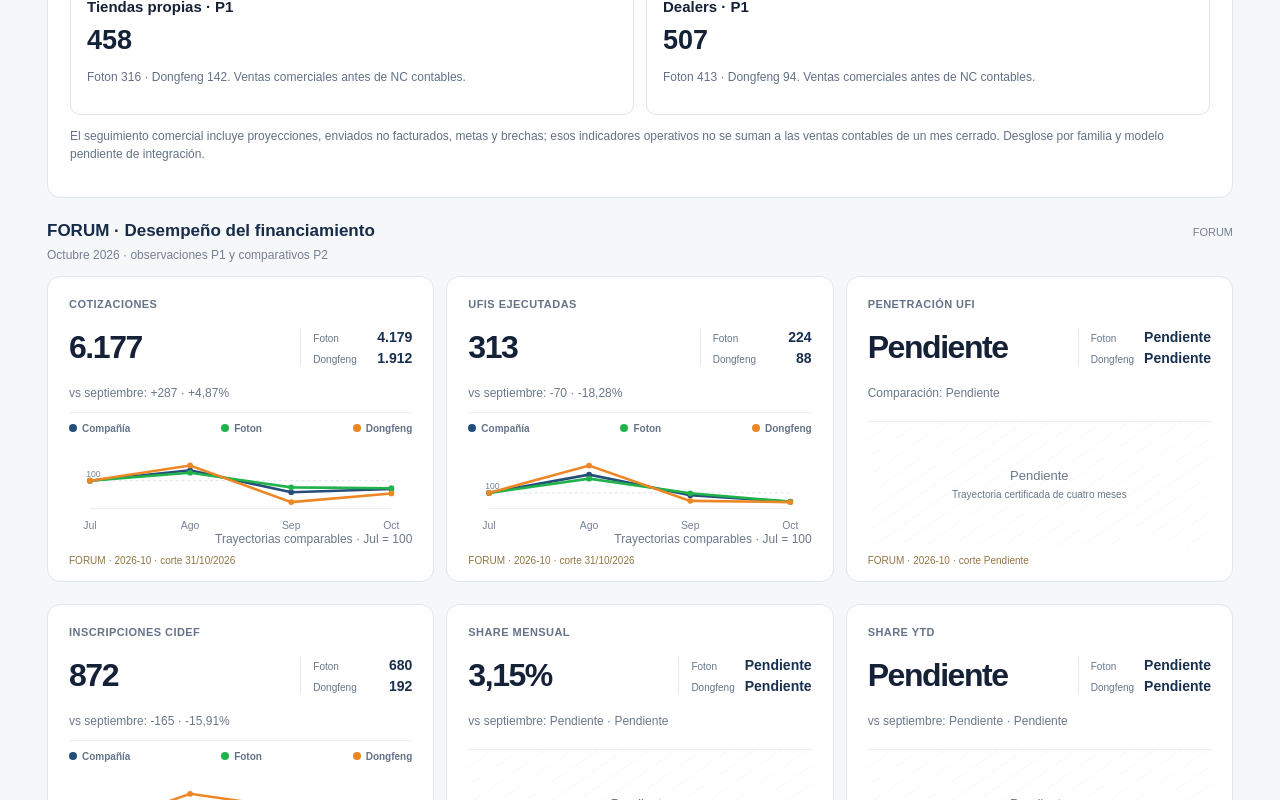
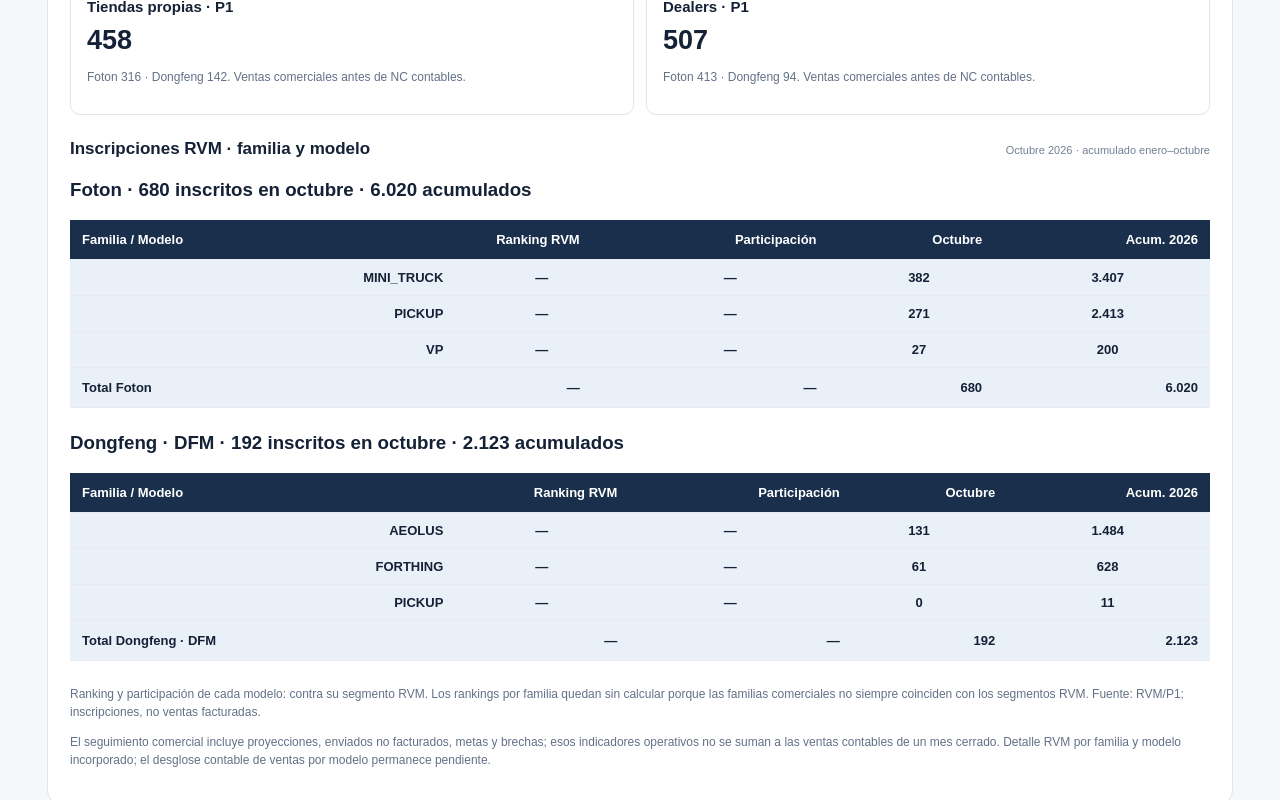
Before and after one commit to rodrigoibanezm-cmd/cidef-inteligencia-comercial, a Next.js app: page /cierre-mensual-v2 in a window 1280 px wide. Shown: the part 2860-3660 px from the top of the page. Built offline with nearby package versions, Linux system fonts and the light colour scheme.

Commit message:
Añadir familias RVM desplegables por modelo con ranking participación octubre y acumulado

```diff
--- a/components/ClosingV2Breakdown.js
+++ b/components/ClosingV2Breakdown.js
@@ -32,6 +32,44 @@ export default function ClosingBreakdown({ facts }) {
       <article><h3>Tiendas propias · P1</h3><strong>{p1("sales_own")}</strong><p>Foton {p1("sales_foton_own")} · Dongfeng {p1("sales_dongfeng_own")}. Ventas comerciales antes de NC contables.</p></article>
       <article><h3>Dealers · P1</h3><strong>{p1("sales_dealers")}</strong><p>Foton {p1("sales_foton_dealers")} · Dongfeng {p1("sales_dongfeng_dealers")}. Ventas comerciales antes de NC contables.</p></article>
     </div>
-    <p className="mc-description-note">El seguimiento comercial incluye proyecciones, enviados no facturados, metas y brechas; esos indicadores operativos no se suman a las ventas contables de un mes cerrado. Desglose por familia y modelo pendiente de integración.</p>
+    {facts.rvm_model_detail?.status === "CERTIFIED" && <section aria-label="Detalle RVM por marca familia y modelo" style={{marginTop:24}}>
+      <div className="mc-panel-head"><h2>Inscripciones RVM · familia y modelo</h2><span>Octubre 2026 · acumulado enero–octubre</span></div>
+      {([["FOTON","Foton"],["DFM","Dongfeng · DFM"]]).map(([brand,title]) => {
+        const models = facts.rvm_model_detail.rows.filter(row => row.brand === brand);
+        const total = key => models.reduce((n,row) => n + row[key],0);
+        const families = [...new Set(models.map(row => row.family))];
+        return <div key={brand} style={{marginBottom:24}}>
+          <h3>{title} · {numberText(total("month"))} inscritos en octubre · {numberText(total("ytd"))} acumulados</h3>
+          <div className="mc-description-table" style={{overflowX:"auto"}}>
+            <table>
+              <thead><tr><th>Familia / Modelo</th><th>Ranking RVM</th><th>Participación</th><th>Octubre</th><th>Acum. 2026</th></tr></thead>
+              <tbody>{families.map(family => {
+                const detail = models.filter(row => row.family === family);
+                const familyMonth = detail.reduce((n,row) => n + row.month,0);
+                const familyYtd = detail.reduce((n,row) => n + row.ytd,0);
+                return <tr key={family}><td colSpan={5} style={{padding:0}}>
+                  <details>
+                    <summary style={{cursor:"pointer",padding:"10px 12px",background:"#eaf0f7",fontWeight:750,display:"grid",gridTemplateColumns:"minmax(160px, 2fr) repeat(4,minmax(80px, 1fr))",gap:8}}>
+                      <span>{family}</span><span style={{textAlign:"center"}}>—</span><span style={{textAlign:"center"}}>—</span>
+                      <span style={{textAlign:"center"}}>{numberText(familyMonth)}</span>
+                      <span style={{textAlign:"center"}}>{numberText(familyYtd)}</span>
+                    </summary>
+                    <table style={{width:"100%"}}><tbody>{detail.map(row => <tr key={row.segment + row.model}>
+                      <th scope="row" style={{paddingLeft:24}}>{row.model}</th>
+                      <td>{row.rank == null ? "—" : row.rank + "°"}</td>
+                      <td>{row.month ? row.participation_percent.toLocaleString("es-CL", {maximumFractionDigits:2}) + "%" : "—"}</td>
+                      <td>{numberText(row.month)}</td><td>{numberText(row.ytd)}</td>
+                    </tr>)}</tbody></table>
+                  </details>
+                </td></tr>;
+              })}</tbody>
+              <tfoot><tr><th>Total {title}</th><td>—</td><td>—</td><td>{numberText(total("month"))}</td><td>{numberText(total("ytd"))}</td></tr></tfoot>
+            </table>
+          </div>
+        </div>;
+      })}
+      <p className="mc-description-note">Ranking y participación de cada modelo: contra su segmento RVM. Los rankings por familia quedan sin calcular porque las familias comerciales no siempre coinciden con los segmentos RVM. Fuente: RVM/P1; inscripciones, no ventas facturadas.</p>
+    </section>}
+    <p className="mc-description-note">El seguimiento comercial incluye proyecciones, enviados no facturados, metas y brechas; esos indicadores operativos no se suman a las ventas contables de un mes cerrado. Detalle RVM por familia y modelo incorporado; el desglose contable de ventas por modelo permanece pendiente.</p>
   </section>;
 }
```
